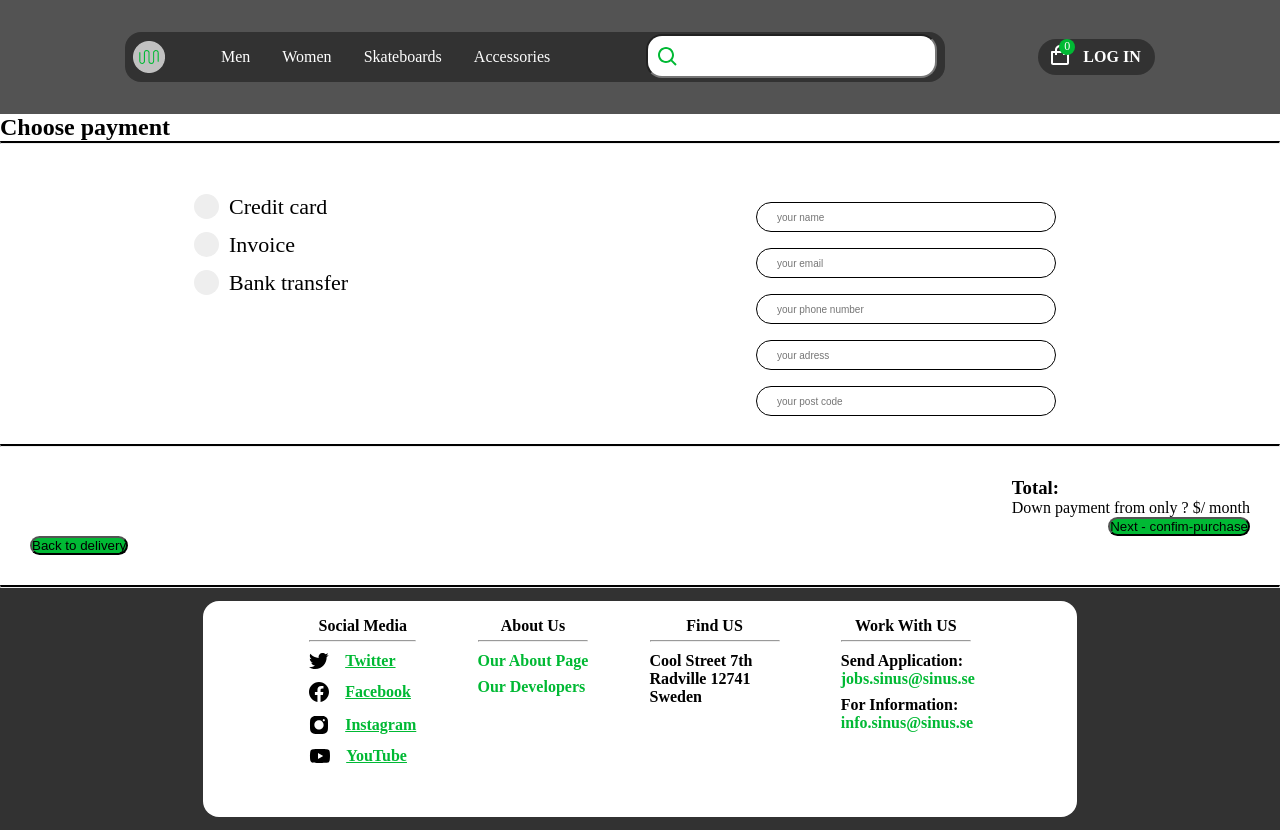
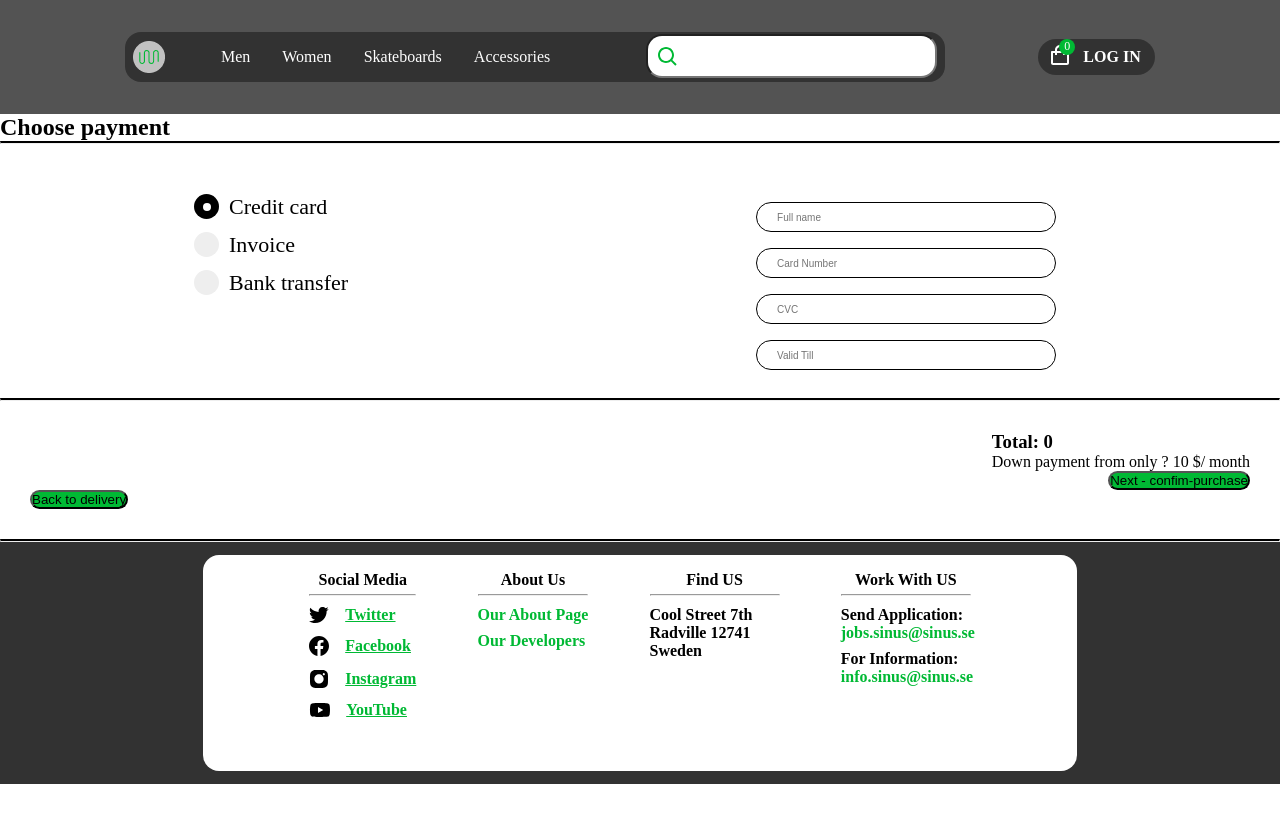
Before and after one commit to Khaled85abo/Agila-Ramverk-slutprojekt, a Vue app: page /payment in a window 1280 px wide. After the commit the page ends 800 px from the top, so only its background shows below. Built offline with nearby package versions, Linux system fonts and the light colour scheme.

Commit message:
Dilevry Confirmation
-anonym user can by
-login user dont need to put his adress
-working on modal

```diff
--- /dev/null
+++ b/src/components/Modal.vue
@@ -0,0 +1,21 @@
+<template>
+  <div class="modal">
+    <button> View Order</button>
+    <button @click="$emit(cancelEvent)">Back to Shop</button>
+  </div>
+</template>
+
+<script>
+export default {
+  props: {
+    cancelEvent: {
+      type: String,
+      default: 'cancel'
+    }
+  }
+}
+</script>
+
+<style>
+
+</style>
--- /dev/null
+++ b/src/components/Overlay.vue
@@ -0,0 +1,39 @@
+<template>
+  <div class="overlay" :class="{show}">
+    <div class="fade-layer"></div>
+    <div class="content">
+      <slot></slot>
+    </div>
+  </div>
+</template>
+
+<script>
+export default {
+  props: {
+    show: Boolean
+  }
+}
+</script>
+
+<style scoped>
+.fade-layer{
+  position: fixed;
+  top: 0;left:0;bottom:0;right:0;
+  background-color: rgba(0,0,0,0.25);
+}
+.overlay{
+  opacity: 0;
+  pointer-events: none;
+  transition: opacity 0.4s;
+}
+.overlay.show{
+  opacity: 1;
+  pointer-events: all;
+}
+.content{
+  position: fixed;
+  left: 50%;
+  top: 50%;
+  transform: translate(-50%,-50%);
+}
+</style>
--- a/src/router/index.js
+++ b/src/router/index.js
@@ -40,7 +40,7 @@ const routes = [
   },
   {
     name: "Delivery",
-    path: "/delivery",
+    path: "/delivery/",
     component: Delivery,
   },
   {
--- a/src/store/actions.types.js
+++ b/src/store/actions.types.js
@@ -27,6 +27,8 @@ const GET_ALL_IMAGES = "GET_ALL_IMAGES";
 const UPDATE_STATUS = "UPDATE_STATUS";
 const UPDATE_STATUS_RESPONSE = "UPDATE_STATUS_RESPONSE";
 const RESET_UPDATE_STATUS_RESPONSE = "RESET_UPDATE_STATUS_RESPONSE";
+const ANONYM_USER="ANONYM_USER"
+const USER_CARD_INFO = "USER_CARD_INFO"
 export default {
   GET_ALL_ORDERS,
   GET_ALL_PRODUCTS,
@@ -57,4 +59,6 @@ export default {
   UPDATE_STATUS,
   UPDATE_STATUS_RESPONSE,
   RESET_UPDATE_STATUS_RESPONSE,
+  ANONYM_USER,
+  USER_CARD_INFO,
 };
--- a/src/store/modules/userModule.js
+++ b/src/store/modules/userModule.js
@@ -15,6 +15,8 @@ export default {
     loginError: null,
     signupError: null,
     updateRes: null,
+    anonymUser: [],
+    userCardInfo: [],
   }),
   actions: {
     async [Actions.GET_USER]({ commit }) {
@@ -114,8 +116,21 @@ export default {
     [Actions.RESET_RESPONSE]({ commit }) {
       commit(Mutations.RESET_RESPONSE);
     },
+    [Actions.ANONYM_USER]({commit}, payload){
+      commit(Mutations.ANONYM_USER, payload)
+    },
+    [Actions.USER_CARD_INFO]({commit}, payload){
+      commit(Mutations.USER_CARD_INFO, payload)
+    },
+
   },
   mutations: {
+    [Mutations.USER_CARD_INFO](state, payload){
+      state.userCardInfo.push(payload)
+    },
+    [Mutations.ANONYM_USER](state, payload){
+      state.anonymUser.push(payload)
+    },
     [Mutations.SET_USER](state, user) {
       console.log("commit set user: ", user);
       state.user = user;
--- a/src/store/mutations.types.js
+++ b/src/store/mutations.types.js
@@ -24,6 +24,9 @@ const RESET_ADD_PRODUCT_SUCCESS = "RESET_ADD_PRODUCT_SUCCESS";
 const SET_ALL_IMAGES = "SET_ALL_IMAGES";
 const UPDATE_STATUS_RESPONSE = "UPDATE_STATUS_RESPONSE";
 const RESET_UPDATE_STATUS_RESPONSE = "RESET_UPDATE_STATUS_RESPONSE";
+const ANONYM_USER = "ANONYM_USER";
+const USER_CARD_INFO = "USER_CARD_INFO";
+
 export default {
   SET_PRODUCTS,
   SET_PRODUCT,
@@ -51,4 +54,6 @@ export default {
   SET_ALL_IMAGES,
   UPDATE_STATUS_RESPONSE,
   RESET_UPDATE_STATUS_RESPONSE,
+  ANONYM_USER,
+  USER_CARD_INFO,
 };
--- a/src/views/Cart.vue
+++ b/src/views/Cart.vue
@@ -54,7 +54,7 @@
 
       <section class ="stage">
         <button @click="back">Back to shop</button>
-        <button @click="goToDelivery">Next - Choose delivery</button>
+        <button @click="goToDelivery" :totalPrice= "totalPrice">Next - Choose delivery</button>
       </section>
     </div>
   </div>
--- a/src/views/ChoosePayment.vue
+++ b/src/views/ChoosePayment.vue
@@ -1,5 +1,15 @@
 <template>
-  <div>
+  <div class="payment">
+    <Overlay :show="overlay">
+      <Modal
+
+      cancelButtonText="Abort"
+      cancelEvent='abort'
+      @abort="overlay = false"
+      >
+        <p> This is over module </p>
+      </Modal>
+     </Overlay>
     <h2>Choose payment</h2>
     <hr />
 
@@ -7,7 +17,7 @@
       <section>
         <label class="container"
           >Credit card
-          <input type="radio" name="radio" />
+          <input type="radio" name="radio" checked/>
           <span class="checkmark"></span>
         </label>
         <label class="container"
@@ -25,42 +35,40 @@
       <section class="inputs">
         <form>
           <div id="name">
-            <input type="text" name="name" placeholder="your name" />
+            <input type="text" name="name" placeholder="Full name" v-model="cardInfo.fullName" requaird/>
           </div>
 
-          <div id="email">
-            <input type="text" name="email" placeholder="your email" />
-          </div>
 
           <div id="phoneNumber">
             <input
               type="number"
               name="number"
-              placeholder="your phone number"
+              placeholder="Card Number"
+              v-model="cardInfo.cardNumber"
+              requaird
             />
           </div>
 
           <div id="adress">
-            <input type="text" name="adress" placeholder="your adress" />
+            <input type="text" name="cvc" placeholder="CVC" v-model="cardInfo.cvc" requaird/>
           </div>
 
           <div id="postCode">
-            <input type="number" name="postCode" placeholder="your post code" />
+            <input type="number" name="postCode" placeholder="Valid Till" v-model="cardInfo.validTill" requaird/>
           </div>
         </form>
       </section>
     </article>
 
     <hr />
-
     <div class="total">
       <div id="totalPrice">
-        <h3>Total:</h3>
-        <p>Down payment from only ? $/ month</p>
+        <h3>Total: {{totalPrice}}</h3>
+        <p>Down payment from only ? 10 $/ month</p>
       </div>
 
       <div id="confim-purchase">
-        <button @click="cridet">Next - confim-purchase</button>
+        <button @click="confirmPurchase">Next - confim-purchase</button>
       </div>
 
       <div id="back-delivery">
@@ -72,21 +80,53 @@
 </template>
 
 <script>
+import Actions from '../store/actions.types'
+import Modal from '@/components/Modal.vue'
+import Overlay from '@/components/Overlay.vue'
 export default {
+  components:{
+    Modal,
+    Overlay
+  },
     data(){
         return{
+          cardInfo:{
+            fullName: '',
+            cardNumber:'',
+            cvc: '',
+            validTill: '',
+          },
+          overlay: false,
 
         }
     },
     methods:{
         back(){
-      const path = `/delivery/`;
+      const path = `/shipping/`;
       if (this.$route.path !== path) this.$router.push(path);
 
     },
-    cridet(){
-      const path = `/credit/`;
-      if (this.$route.path !== path) this.$router.push(path);
+    confirmPurchase(){
+      this.$store.dispatch(Actions.USER_CARD_INFO,
+       {
+        fullName: this.cardInfo.fullName,
+        cardNumberail: this.cardInfo.cardNumber,
+        cvc: this.cardInfo.cvc,
+        validTill: this.cardInfo.validTill,
+      });
+      console.log(this.$store.state.userModule.userCardInfo)
+      this.overlay = true
+      // const path = `//`;
+      // if (this.$route.path !== path) this.$router.push(path);
+    },
+    },
+    computed:{
+      userInfo(){
+         return this.$store.state.userModule.anonymUser
+      },
+    totalPrice() {
+
+    return this.$store.getters.totalPrice;
     },
     }
 
--- a/src/views/CreditCardInfo.vue
+++ b/src/views/CreditCardInfo.vue
@@ -81,7 +81,7 @@
 export default {
    methods:{
         back(){
-      const path = `/payment/`;
+      const path = `/shipping/`;
       if (this.$route.path !== path) this.$router.push(path);
 
     },
--- a/src/views/Delivery.vue
+++ b/src/views/Delivery.vue
@@ -2,7 +2,7 @@
 <template>
   <div>
     <div class="title">
-      <h2>Choose payment</h2>
+      <h2>Choose Delivery </h2>
       <h2>Price</h2>
     </div>
     <br />
@@ -20,7 +20,7 @@
         <label class="container"
           >Instabox
           <p>1-2 days</p>
-          <input type="radio" name="radio" />
+          <input type="radio" name="radio" checked />
           <span class="checkmark"></span>
         </label>
         <br />
@@ -56,7 +56,7 @@
     <br />
     <div class="total">
       <div id="totalPrice">
-        <h3>Total:</h3>
+        <h3>Total:{{totalPrice}}</h3>
         <p>Down payment from only ? $/ month</p>
       </div>
       <br /><br />
@@ -90,7 +90,12 @@ export default {
       const path = `/shipping/`;
       if (this.$route.path !== path) this.$router.push(path);
     },
-  }
+  },
+  computed: {
+    totalPrice() {
+      return this.$store.getters.totalPrice;
+    },
+  },
 };
 </script>
 
--- a/src/views/ShippingAdress.vue
+++ b/src/views/ShippingAdress.vue
@@ -8,17 +8,31 @@
       <hr />
       <section class="main">
           <div class="radio">
-          <div class="instabox"> <input type="radio">
+              <article>
+                  <input type="radio" checked>
+          <div class="instabox">
           <h3>Instabox</h3>
-          </div>
+          <p>1-2 days</p>
+          </div></article>
+
           <h2>Free!</h2>
           </div>
+          <div class="info" v-if="checkUser">
           <label for="">Enter your information</label>
-          <input type="text" placeholder="Name">
-          <input type="email" placeholder="Email">
-          <input type="text" placeholder="phone">
-          <input type="text" placeholder="Adress">
-          <input type="text" placeholder="Post code">
+          <input type="text" placeholder="Name" v-model="checkUser.name">
+          <input type="email" placeholder="Email" v-model="checkUser.email">
+          <input type="text" placeholder="12345 6789">
+          <input type="text" placeholder="Adress" v-model="checkUser.address.street">
+          <input type="text" placeholder="Post code" v-model="checkUser.address.zip">
+          </div>
+          <div class="info"  v-else >
+          <label for="">Enter your information</label>
+          <input type="text" placeholder="Name" v-model="user.name">
+          <input type="email" placeholder="Email" v-model="user.email">
+          <input type="text" placeholder="12345 6789">
+          <input type="text" placeholder="Adress" v-model="user.address.street">
+          <input type="text" placeholder="Post code" v-model="user.address.zip">
+          </div>
       </section>
       <hr />
       <section class="total-amount">
@@ -35,21 +49,51 @@
 </template>
 
 <script>
+import Actions from '../store/actions.types'
 export default {
+
     data(){
         return{
-
+            user:{
+            name: '',
+            email: '',
+            phone: '',
+            address: {
+                street:'',
+                zip: '',
+            }
+        }
         }
     },
     methods:{
-        back(){
+     back(){
       const path = `/delivery/`;
       if (this.$route.path !== path) this.$router.push(path);
 
     },
+    // anonymUser(){
+    //          this.$store.dispatch(Actions.ANONYM_USER, this.user)
+    // },
     payment(){
-      const path = `/payment/`;
+     const path = `/payment/`;
+       this.$store.dispatch(Actions.ANONYM_USER,
+       {
+        name: this.user.name,
+        email: this.user.email,
+        street: this.user.address.street,
+        zip: this.user.address.zip,
+      });
       if (this.$route.path !== path) this.$router.push(path);
+    },
+    },
+    computed:{
+    totalPrice() {
+    return this.$store.getters.totalPrice;
+    },
+    checkUser(){
+
+            return this.$store.state.userModule.user
+
     },
     }
 
@@ -71,6 +115,11 @@ export default {
     align-items: center;
     gap: 1rem;
     margin: 2rem;
+    .info{
+        display: flex;
+        flex-direction: column;
+         gap: 1rem;
+    }
   }
   .order-info{
     width: 100%;
@@ -88,16 +137,25 @@ export default {
     gap: 1rem;
     border-top: 1px solid $pitchBlack;
       .radio{
-          margin-top: 1rem;
+        margin-top: 1rem;
         display: flex;
         flex-direction: row;
         width: 100%;
         justify-content: space-between;
+        article{
+            display: flex;
+            flex-direction: row;
+            gap: 15px;
+            input{
+                width: 20px
+            }
+        }
         .instabox{
             display:flex;
             gap: 5px;
-            flex-direction: row;
+            flex-direction: column;
             justify-items: center;
+
         }
         h2{
             color:$cartCount;
@@ -110,27 +168,11 @@ export default {
         max-width: 320px;
         height:40px;
         border-radius: 50px;
-        ::placeholder{
-            margin-right: 1rem;
-        }
+        padding: 12px 20px;
+
             }
   }
-  .article{
-    display: flex;
-    width: 100%;
-    flex-direction: row;
-    justify-content: space-between;
-    border-bottom: 1px solid $pitchBlack;
-    align-items: center;
-    select{
-      width: 100px;
-      height: 48px;
-      border-radius: 16px;
-      border: 1px solid $pitchBlack;
-      font-weight: bold;
-      font-size: 20px;
-    }
-  }
+
   .price{
     display: flex;
     flex-direction: row;
```
Also changed, not shown: src/components/ConfirmPurchaseModal.vue (deleted, +0 -9 lines), 1 other file (tests, documents, lock files or other folders).
